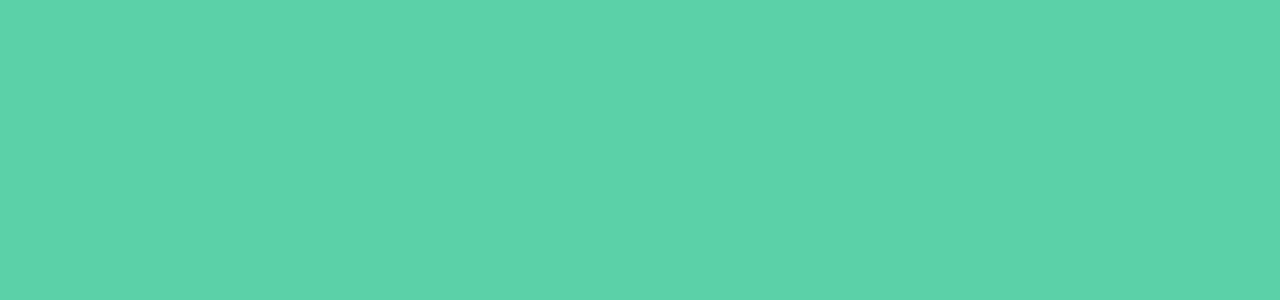
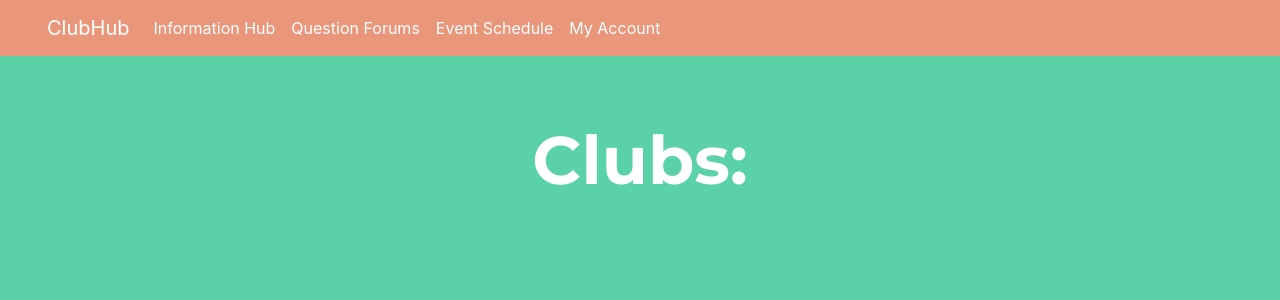
Before and after one commit to WilsonGoins/ClubHub, a React (Create React App) app in the folder React/clubhub/: page /clubfinder in a window 1280 px wide. Before the commit this address had no page. Shown: the top 300 px of the page. Built offline with nearby package versions, Linux system fonts and the light colour scheme.

Commit message:
Clubs Finder

```diff
--- a/React/clubhub/src/App/App.js
+++ b/React/clubhub/src/App/App.js
@@ -12,6 +12,7 @@ import PostPage from "../PostPage/PostPage"
 import CreatePost from '../CreatePost/CreatePost';
 import MyAccount from '../MyAccount/MyAccount';
 import NewClubInfo from '../NewClubInfo/NewClubInfo';
+import ClubFinder from '../ClubFinder/ClubFinder';
 
 
 function App() {
@@ -30,6 +31,7 @@ function App() {
                 <Route path="/createpost" exact element={<CreatePost />} />
                 <Route path="/myaccount" exact element={<MyAccount />} />
                 <Route path="/newclubinfo" exact element={<NewClubInfo />} />
+                <Route path="/clubfinder" exact element={<ClubFinder />} />
 
             </Routes>
         </BrowserRouter>
--- /dev/null
+++ b/React/clubhub/src/ClubFinder/ClubFinder.css
@@ -0,0 +1,35 @@
+.CF-title-container {
+    position: absolute;
+    width: 50%;
+    top: 20%;
+    left: 50%;
+    font-size: 350%;
+    text-align: center;
+    transform: translate(-50%, -50%);
+}
+
+.CF-title-text {
+    font-family: 'Montserrat';
+    font-size: 120%;
+    font-weight: bold;
+    color: white;
+}
+
+.CF-clubs-container {
+    position: absolute;
+    width: 100%;
+    top: 60%;
+    left: 50%;
+    transform: translate(-50%, -50%);
+}
+
+.CF-clubs-button {
+    position: relative;
+    margin-top: 2%;
+    width: 50%;
+    top: 45%;
+    left: 50%;
+    text-align: left;
+    font-size: 150%;
+    transform: translate(-50%, -50%);
+}
--- /dev/null
+++ b/React/clubhub/src/ClubFinder/ClubFinder.js
@@ -0,0 +1,46 @@
+import React, { useState, useEffect } from "react"
+import { useNavigate } from "react-router-dom"
+import Navbar from "../Navbar/Navbar"
+import "./ClubFinder.css"
+
+const ClubFinder = () => {
+    const navigate = useNavigate();
+    const [clubsRes, setClubsRes] = useState([]);
+    const testArray = [
+        { title: "OSC", /* other properties */ },
+        { title: "SASE", /* other properties */ },
+        { title: "SHPE", /* other properties */ },
+        { title: "SPCB", /* other properties */ },
+        { title: "WILSON LOVERS", /* other properties */ }
+    ];
+    const navItemStyles = {
+        backgroundColor: '#A0FFDD',
+        borderColor: '#A0FFDD',
+        color: '#E9967A'
+    }
+
+    return(
+        <>
+            <Navbar/>
+
+            <div className="CF-title-container">
+                <div className="CF-title-text">
+                    Clubs:
+                </div>
+            </div>
+
+            <div className="CF-clubs-container">
+                {clubsRes.map((club, name) => (
+                    <div key={club}>
+                        <button className="CF-clubs-button btn btn-outline-success NVB-text-color" style={navItemStyles} onClick={() => {navigate("/" + "${club.name}")}}>
+                            <p>{club.name}</p>
+                        </button>
+                    </div>
+                ))}
+            </div>
+
+        </>
+    )
+}
+
+export default ClubFinder
```
